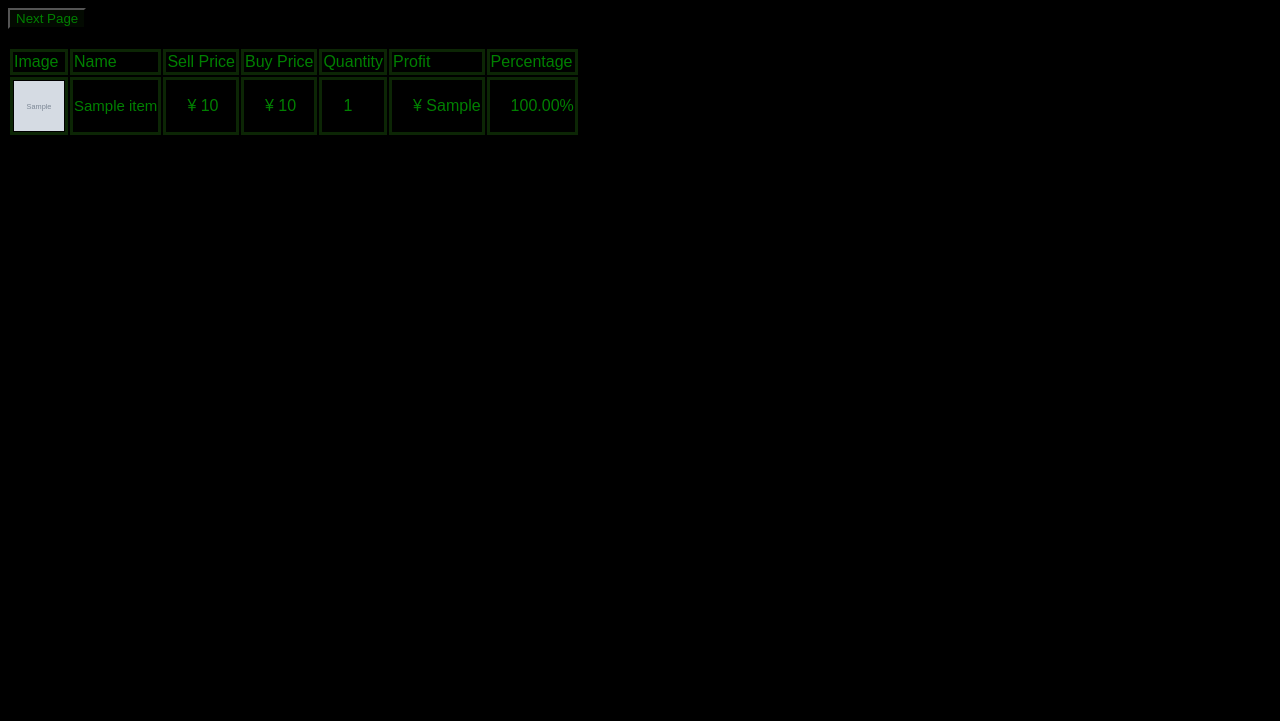
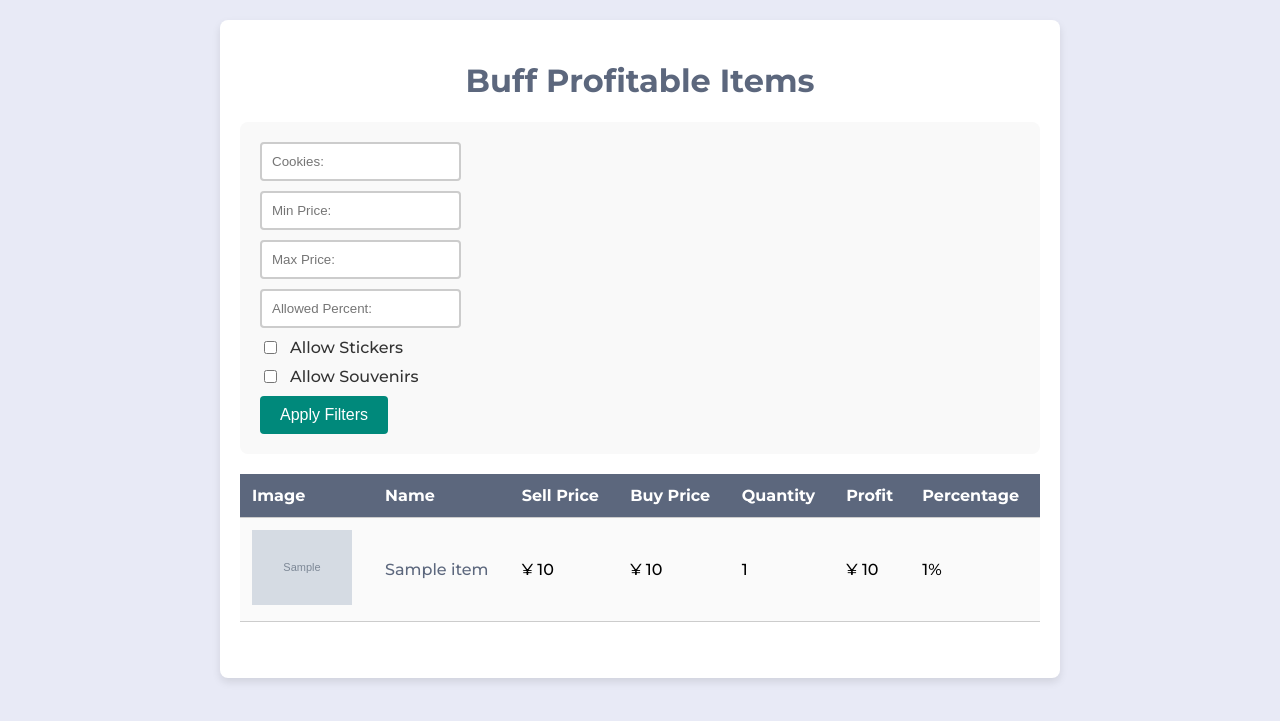
Before and after one commit to varsimashviliLuka/Buff163ProfitableItems, a Python web app: template templates/index.html in a window 1280 px wide. Shown: the top 721 px of the page. Run offline with Jinja, Linux system fonts and the light colour scheme; the template is opened without the code that fills it: most values are stand-ins (such as "Sample title", 1, 10 or a date in 2020); grey boxes marked "Sample" are stand-in pictures.

Commit message:
index.html

```diff
--- a/templates/index.html
+++ b/templates/index.html
@@ -1,67 +1,219 @@
-<!doctype html>
-<html lang="">
+<!DOCTYPE html>
+<html lang="en">
 <head>
     <meta charset="UTF-8">
-    <meta name="viewport"
-          content="width=device-width, user-scalable=no, initial-scale=1.0, maximum-scale=1.0, minimum-scale=1.0">
-    <meta http-equiv="X-UA-Compatible" content="ie=edge">
+    <meta name="viewport" content="width=device-width, initial-scale=1.0">
     <title>Buff Profitable Items</title>
-    <link rel="stylesheet" href="{{ url_for('static',filename='css/main.css') }}">
-
+    <link href="https://fonts.googleapis.com/css2?family=Roboto:wght@400;700&family=Montserrat:wght@500;700&display=swap" rel="stylesheet">
+    <style>
+        body {
+            font-family: 'Montserrat', sans-serif;
+            background-color: #e8eaf6; /* Lighter grey background */
+            margin: 0;
+            padding: 0;
+        }
+        .container {
+            max-width: 800px;
+            margin: 20px auto;
+            padding: 20px;
+            background: white;
+            box-shadow: 0 4px 8px rgba(0,0,0,0.1);
+            border-radius: 8px;
+        }
+        h1 {
+            text-align: center;
+            color: #5C677D; /* Dark bluish grey */
+        }
+        form {
+            margin-bottom: 20px;
+            background: #f9f9f9; /* Light background for the form area */
+            padding: 20px;
+            border-radius: 8px;
+        }
+        form .input-group {
+            margin-bottom: 10px;
+            display: flex;
+            align-items: center;
+        }
+        form .input-group label {
+            margin-left: 10px;
+            color: #333; /* Dark grey for text */
+        }
+        input[type="text"],
+        input[type="number"],
+        input[type="checkbox"] {
+            padding: 10px;
+            border: 2px solid #ccc;
+            border-radius: 4px;
+            transition: border-color 0.3s;
+        }
+        input[type="text"]:hover,
+        input[type="number"]:hover,
+        input[type="number"]:focus {
+            border-color: #5C677D; /* Highlight input border on hover/focus */
+        }
+        input[type="submit"],
+        .button {
+            background-color: #00897B; /* Teal background */
+            color: white;
+            border: none;
+            padding: 10px 20px;
+            font-size: 16px;
+            border-radius: 4px;
+            cursor: pointer;
+            display: inline-block;
+            transition: background-color 0.3s;
+        }
+        input[type="submit"]:hover,
+        .button:hover {
+            background-color: #00695C; /* Darker teal on hover */
+        }
+        table {
+            width: 100%;
+            border-collapse: collapse;
+            margin-top: 20px;
+        }
+        th, td {
+            padding: 12px;
+            text-align: left;
+            border-bottom: 1px solid #ccc;
+        }
+        th {
+            background-color: #5C677D; /* Header background */
+            color: white;
+        }
+        tr:nth-child(odd) {
+            background-color: #fafafa;
+        }
+        .image {
+            max-width: 100px;
+            height: auto;
+        }
+        .link {
+            color: #5C677D;
+            text-decoration: none;
+        }
+        .pagination {
+            display: flex;
+            justify-content: center;
+            list-style-type: none;
+            padding: 0;
+            margin-top: 20px;
+        }
+        .pagination li {
+            margin: 0 5px;
+        }
+        .pagination a {
+            color: white;
+            background-color: #5C677D;
+            text-decoration: none;
+            padding: 10px 20px;
+            border-radius: 4px;
+            display: inline-block;
+        }
+        .pagination a:hover {
+            text-decoration: underline;
+            background-color: #4a5568;
+        }
+        #backToTop {
+            position: fixed;
+            bottom: 20px;
+            right: 20px;
+            padding: 10px 15px;
+            font-size: 16px;
+            background-color: #00897B; /* Teal background for consistency */
+            color: white;
+            border: none;
+            border-radius: 5px;
+            cursor: pointer;
+            display: none;
+        }
+    </style>
 </head>
 <body>
-
-    <form class="grid" action="/">
-
-        <input type="submit" class="button" value="Next Page" id="btn">
-
-
+<div class="container">
+    <h1>Buff Profitable Items</h1>
+    <form action="/{{ session['pageNum'] }}" method="post">
+        <div class="input-group">
+            <input type="text" name="cookies" placeholder="Cookies: {{ session['cookies'] }}" >
+        </div>
+        <div class="input-group">
+            <input type="number" name="minPrice" placeholder="Min Price: {{ session['minPrice'] }}" >
+        </div>
+        <div class="input-group">
+            <input type="number" name="maxPrice" placeholder="Max Price: {{ session['maxPrice'] }}" >
+        </div>
+        <div class="input-group">
+            <input type="number" name="allowedPercent" placeholder="Allowed Percent: {{ session['allowedPercent'] }}" >
+        </div>
+        <div class="input-group">
+            {% if "1" == session['allowStickers'] %}
+            <input type="checkbox" name="allowStickers" value="1" checked>
+            {% else %}
+            <input type="checkbox" name="allowStickers" value="1">
+            {% endif %}
+            <label>Allow Stickers</label>
+        </div>
+        <div class="input-group">
+            {% if "1" == session['allowSouvenirs'] %}
+            <input type="checkbox" name="allowSouvenirs" value="1" checked>
+            {% else %}
+            <input type="checkbox" name="allowSouvenirs" value="1">
+            {% endif %}
+            <label>Allow Souvenirs</label>
+        </div>
+        <input type="submit" value="Apply Filters">
     </form>
-<br>
     <table>
-
-<tr style="color: green; " class="border_bottom">
-
-
-    <td>Image</td>
-    <td>Name</td>
-    <td>Sell Price</td>
-    <td>Buy Price</td>
-    <td>Quantity</td>
-    <td>Profit</td>
-    <td>Percentage</td>
-
-
+        <thead>
+            <tr>
+                <th>Image</th>
+                <th>Name</th>
+                <th>Sell Price</th>
+                <th>Buy Price</th>
+                <th>Quantity</th>
+                <th>Profit</th>
+                <th>Percentage</th>
             </tr>
-
+        </thead>
+        <tbody>
             {% for item in items %}
-    <tr style="color: green;" class="border_bottom">
+            <tr>
                 <td><a target="_blank" href="{{ item.link }}"><img src="{{ item.img }}" class="image"></a></td>
                 <td><a target="_blank" href="{{ item.link }}" class="link">{{ item.name }}</a></td>
-        <td><p class="text">¥ {{ item.sellPrice }}</p></td>
-        <td><p class="text">¥ {{ item.buyPrice }}</p></td>
-        <td><p class="text">{{ item.sellNum }}</p></td>
-        <td><p class="text">¥ {{ item.calculateProfitShort() }}</p></td>
-        <td><p class="text">{{ '%0.2f'|format(item.calculatePercentShort() * 100|float) }}%</p></td>
-
+                <td>¥ {{ item.sellPrice }}</td>
+                <td>¥ {{ item.buyPrice }}</td>
+                <td> {{ item.sellNum }} </td>
+                <td>¥ {{ item.calculateProfit() | round(3) }}</td>
+                <td>{{ (item.calculatePercent() ) | round(2) }}%</td>
             </tr>
-
             {% endfor %}
-
+        </tbody>
     </table>
-
+    <nav>
+<ul class="pagination">
+{% if session['pageNum'] > 0 %}
+    {% if session['pageNum'] > 1 %}
+    <li><a href="/{{ session['pageNum']-1 }}" class="button">Previous</a></li>
+    {% endif %}
+    <li><a href="/{{ session['pageNum']+1 }}" class="button">Next</a></li>
+{% endif %}
+</ul>
+</nav>
+</div>
+<button id="backToTop" onclick="scrollToTop()">Back to Top</button>
 <script>
-    const fewSeconds = 10
-
- document.querySelector('#btn').addEventListener('click', (e) => {
-    setTimeout(() => {
-    e.target.disabled = true
-   }, 0.001 * 1000)
-    setTimeout(() => {
-    e.target.disabled = false
-   }, fewSeconds * 1000)
- })
+    function scrollToTop() {
+        window.scrollTo({top: 0, behavior: 'smooth'});
+    }
+    window.onscroll = function() {
+        var scrollPosition = document.documentElement.scrollTop || document.body.scrollTop;
+        if (scrollPosition > 100) {
+            document.getElementById('backToTop').style.display = 'block';
+        } else {
+            document.getElementById('backToTop').style.display = 'none';
+        }
+    };
 </script>
-
 </body>
 </html>
```
Lines whose indentation alone changed are shown as unchanged.
